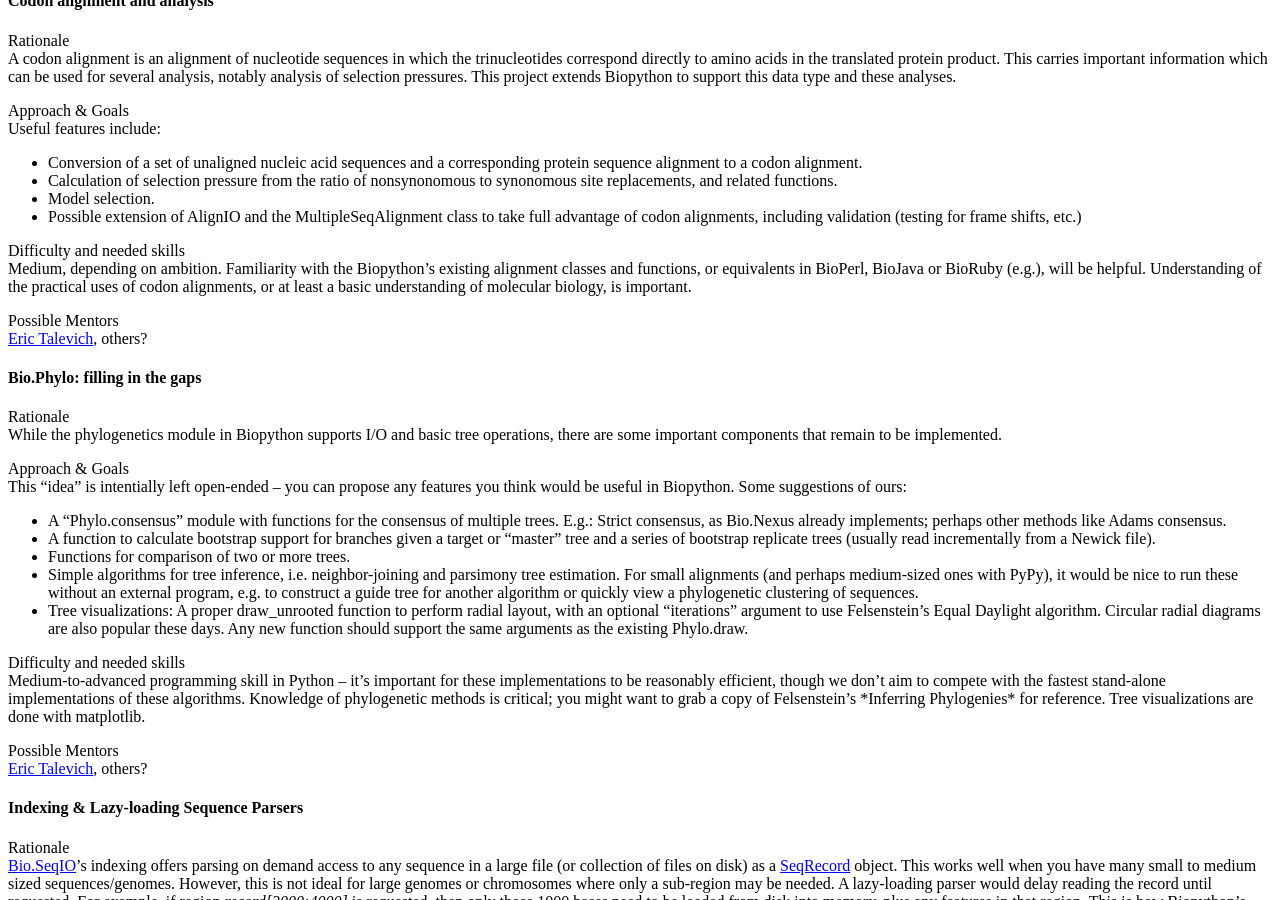
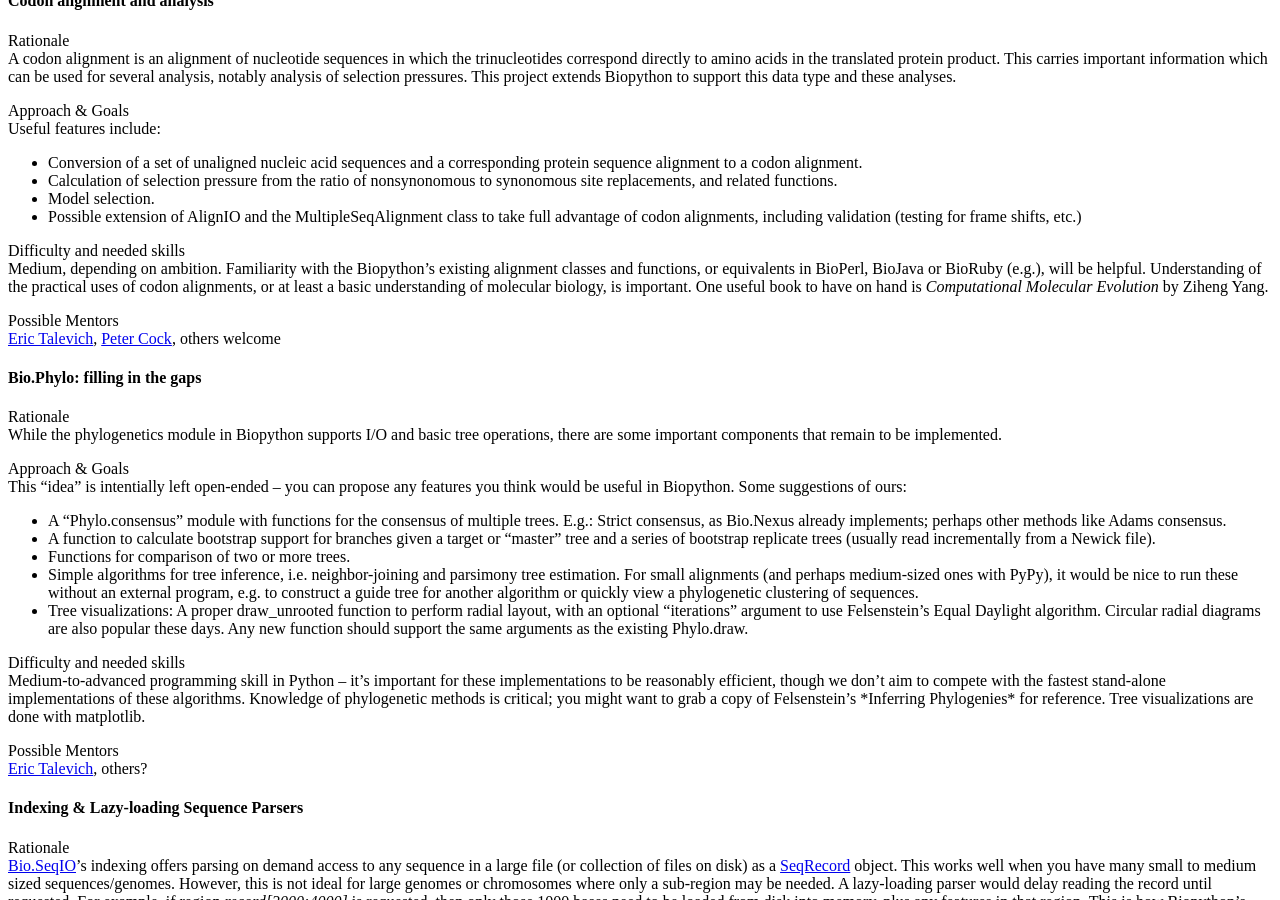
Before and after one commit to biopython/biopython.github.io, a Jekyll site: the page built from wiki/Google_Summer_of_Code.md, in a window 1280 px wide and 900 px high, scrolled down 630 px. Built offline with Jekyll 4.4.1, drawn with Linux system fonts in a browser that asks for light colours.

Commit message:
/* Codon alignment and analysis */ Add Peter as possible co-mentor, mention Z. Yang's CME book

```diff
--- a/wiki/Google_Summer_of_Code.md
+++ b/wiki/Google_Summer_of_Code.md
@@ -74,10 +74,12 @@ Medium, depending on ambition. Familiarity with the Biopython's existing
 alignment classes and functions, or equivalents in BioPerl, BioJava or
 BioRuby (e.g.), will be helpful. Understanding of the practical uses of
 codon alignments, or at least a basic understanding of molecular
-biology, is important.
+biology, is important. One useful book to have on hand is *Computational
+Molecular Evolution* by Ziheng Yang.
 
 Possible Mentors
-[Eric Talevich](http://etal.myweb.uga.edu/), others?
+[Eric Talevich](http://etal.myweb.uga.edu/), [Peter
+Cock](http://www.hutton.ac.uk/staff/peter-cock), others welcome
 
 #### Bio.Phylo: filling in the gaps
 
```
Also changed, not shown: 1 other file.
